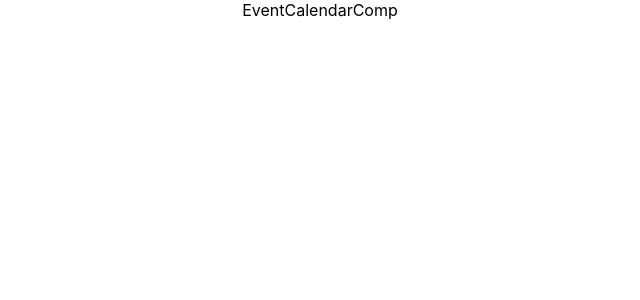
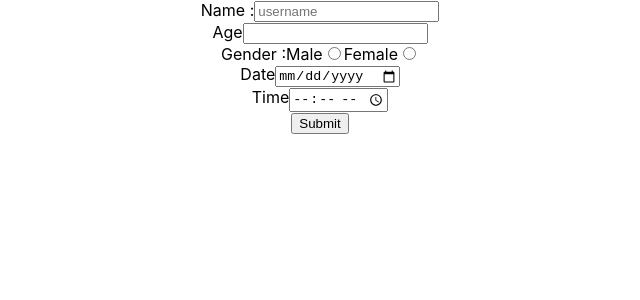
Before and after one commit to Resbi-Anik/Appointment-react-app, a React (Create React App) app: page / in a window 1280 px wide. Shown: the top 300 px of the page, without its empty margins (320-960 px from the left). Built offline with nearby package versions, Linux system fonts and the light colour scheme.

Commit message:
Simple React hook form is created Fields:--> Name age Gender Date Time

```diff
--- a/package.json
+++ b/package.json
@@ -8,6 +8,7 @@
     "@testing-library/user-event": "^12.1.10",
     "react": "^17.0.2",
     "react-dom": "^17.0.2",
+    "react-hook-form": "^7.10.1",
     "react-redux": "^7.2.4",
     "react-scripts": "4.0.3",
     "redux": "^4.1.0",
--- a/src/App.js
+++ b/src/App.js
@@ -1,9 +1,10 @@
 import './App.css';
+import Form from './components/form';
 
 function App() {
   return (
     <div className="App">
-      EventCalendarComp
+      <Form />
     </div>
   );
 }
--- /dev/null
+++ b/src/components/form.js
@@ -0,0 +1,67 @@
+import React from "react";
+import { useForm } from "react-hook-form";
+import DatePicker from "react-datepicker";
+import "react-datepicker/dist/react-datepicker.css";
+
+const Form = () => {
+  const {
+    register,
+    handleSubmit,
+    formState: { errors },
+    watch,
+    reset,
+  } = useForm();
+
+  const onSubmit = (value) => {
+    console.log(value);
+  };
+  const dateReceived = watch("expiryAt");
+
+  return (
+    <div>
+      <form onSubmit={handleSubmit(onSubmit)}>
+        <label>Name :</label>
+        <input
+          type="text"
+          placeholder="username"
+          {...register("username", { required: true })}
+        />
+        {errors.username && <span>Name is required</span>}
+        <br />
+
+        <lebel>Age</lebel>
+        <input
+          type="number"
+          {...register("age", { required: true, maxLength: 2 })}
+        />
+        {errors.age && <span>Age is required and should be less then 100</span>}
+        <br />
+
+        <label>Gender :</label>
+
+        <label for="male">Male</label>
+        <input
+          type="radio"
+          value="male"
+          {...register("gender", { required: true })}
+        />
+        <label for="female">Female</label>
+        <input
+          type="radio"
+          ue="female"
+          {...register("gender", { required: true })}
+        />
+        {errors.gender && <span>Select the gender</span>}
+        <br />
+        <label>Date</label>
+        <input type="date" {...register("date")} />
+        <br />
+        <label> Time</label>
+        <input type="time" {...register("time")} />
+        <br />
+        <input type="submit" />
+      </form>
+    </div>
+  );
+};
+export default Form;
```
Also changed, not shown: 1 other file (tests, documents, lock files or other folders).
